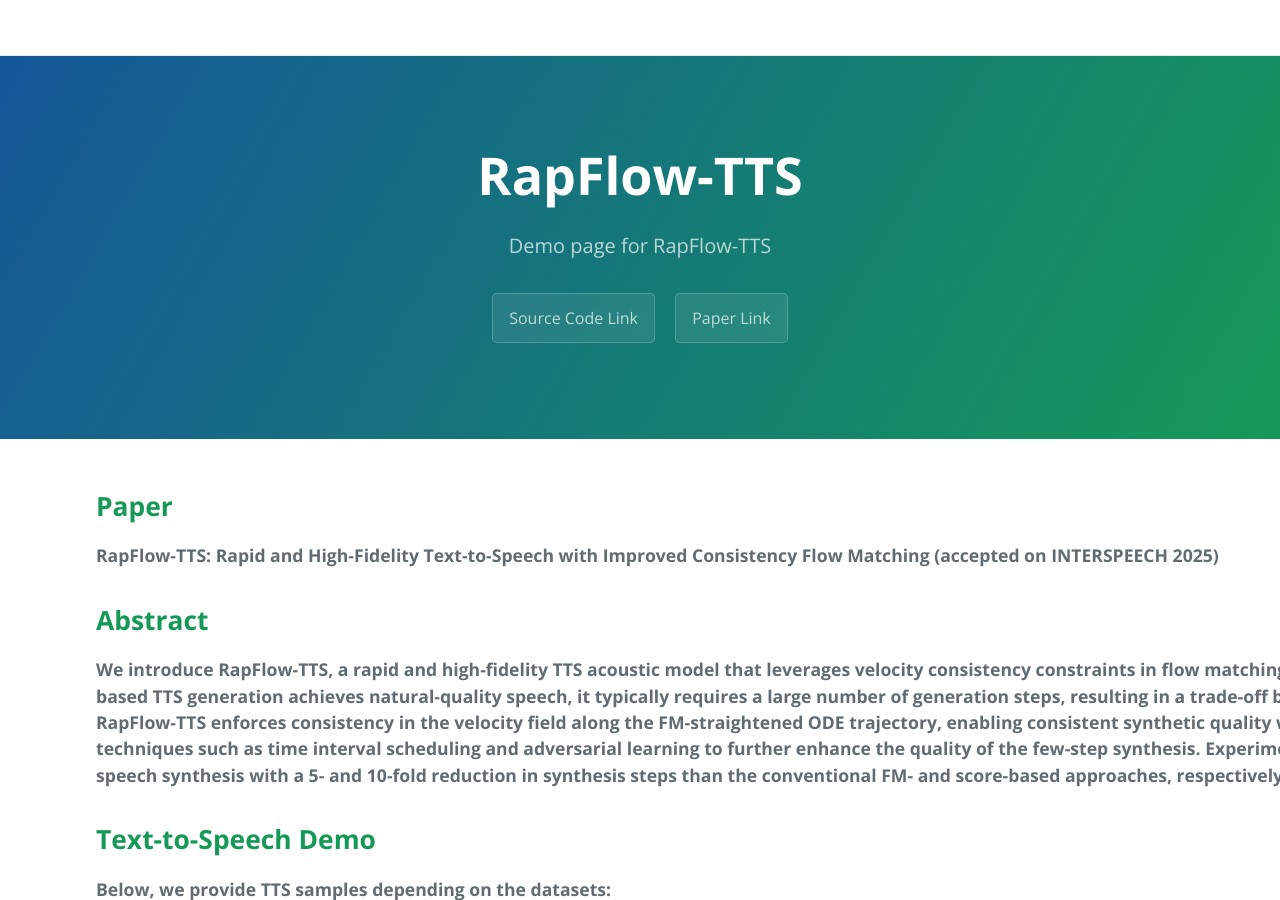
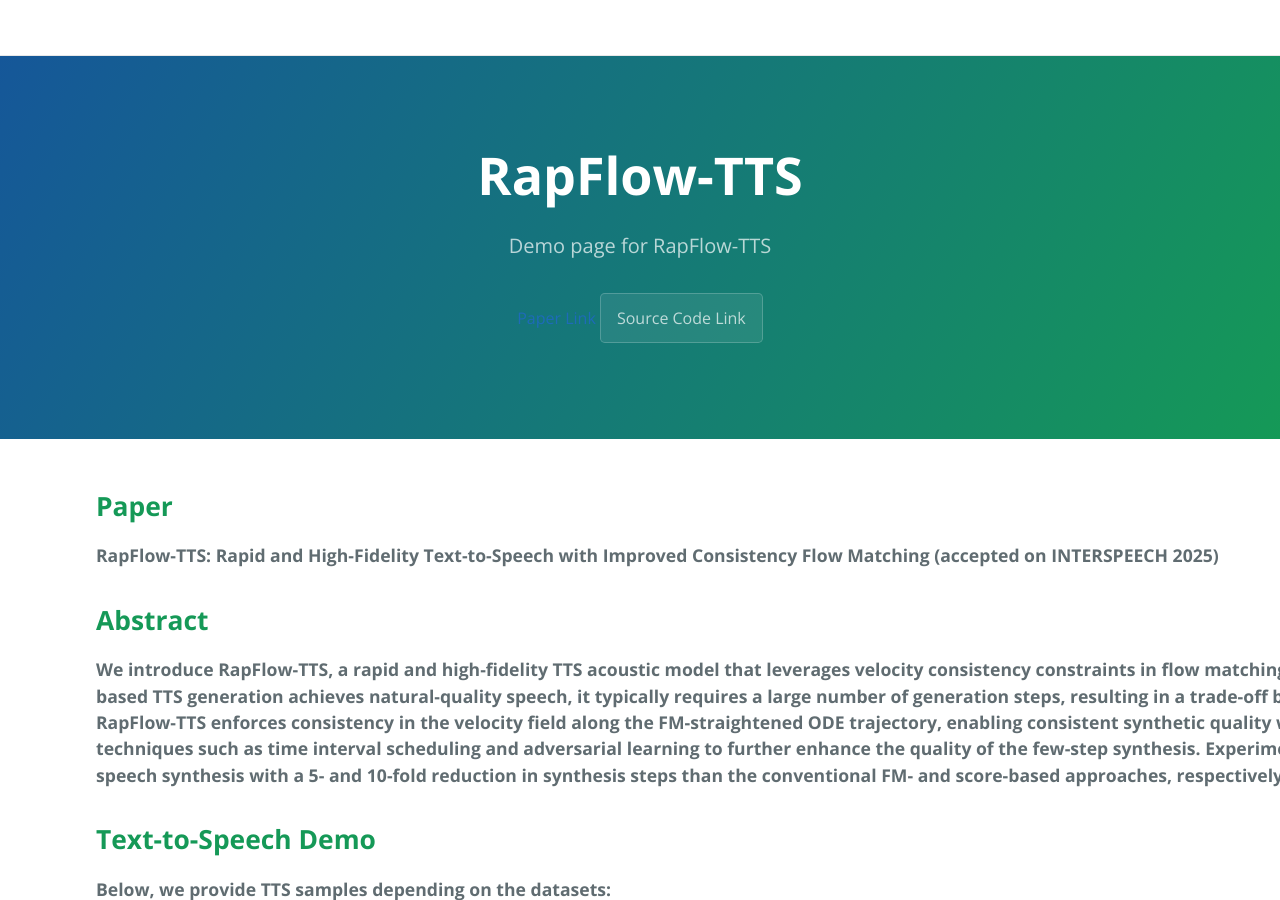
Before and after one commit to tts-demo/rap.github.io, a Jekyll site: the page built from index.md, in a window 1280 px wide and 900 px high. Built offline with Jekyll 4.4.1, drawn with Linux system fonts in a browser that asks for light colours.

Commit message:
Update default.html

```diff
--- a/_layouts/default.html
+++ b/_layouts/default.html
@@ -113,8 +113,8 @@
             <h1 class="project-name">{{ page-title }}</h1>
             <h2 class="project-tagline">{{ page-tagline }}</h2>
             {% if page.layout == 'home' and site.github.is_project_page %}
-            <a href="https://github.com" class="btn">Source Code Link</a>
-            <a href="https://github.com" class="btn">Paper Link</a>
+            <a href="https://www.arxiv.org/abs/2506.16741 class="btn">Paper Link</a>
+            <a href="https://github.com/naver-ai/RapFlow-TTS" class="btn">Source Code Link</a>
             {% if site.show_downloads %}
             <a href="{{ site.github.zip_url }}" class="btn">Download .zip</a>
             <a href="{{ site.github.tar_url }}" class="btn">Download .tar.gz</a>
```
